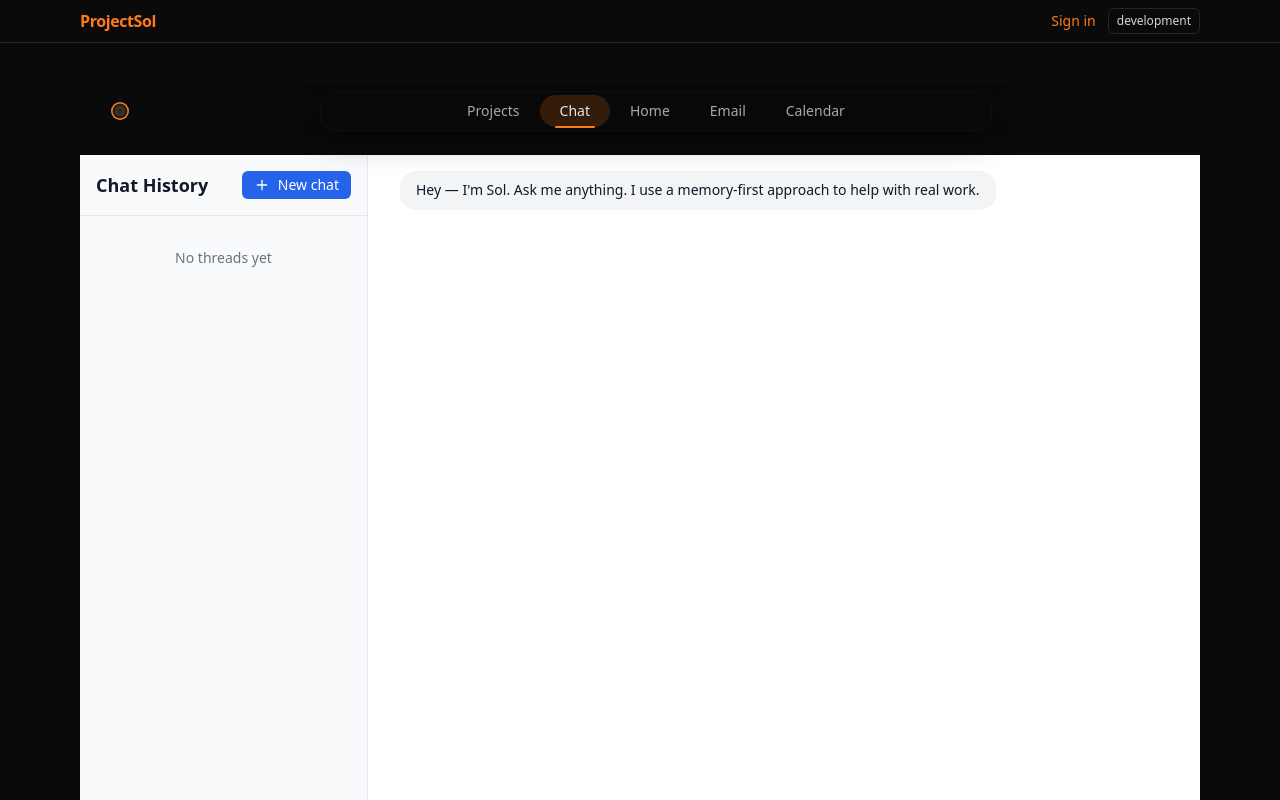
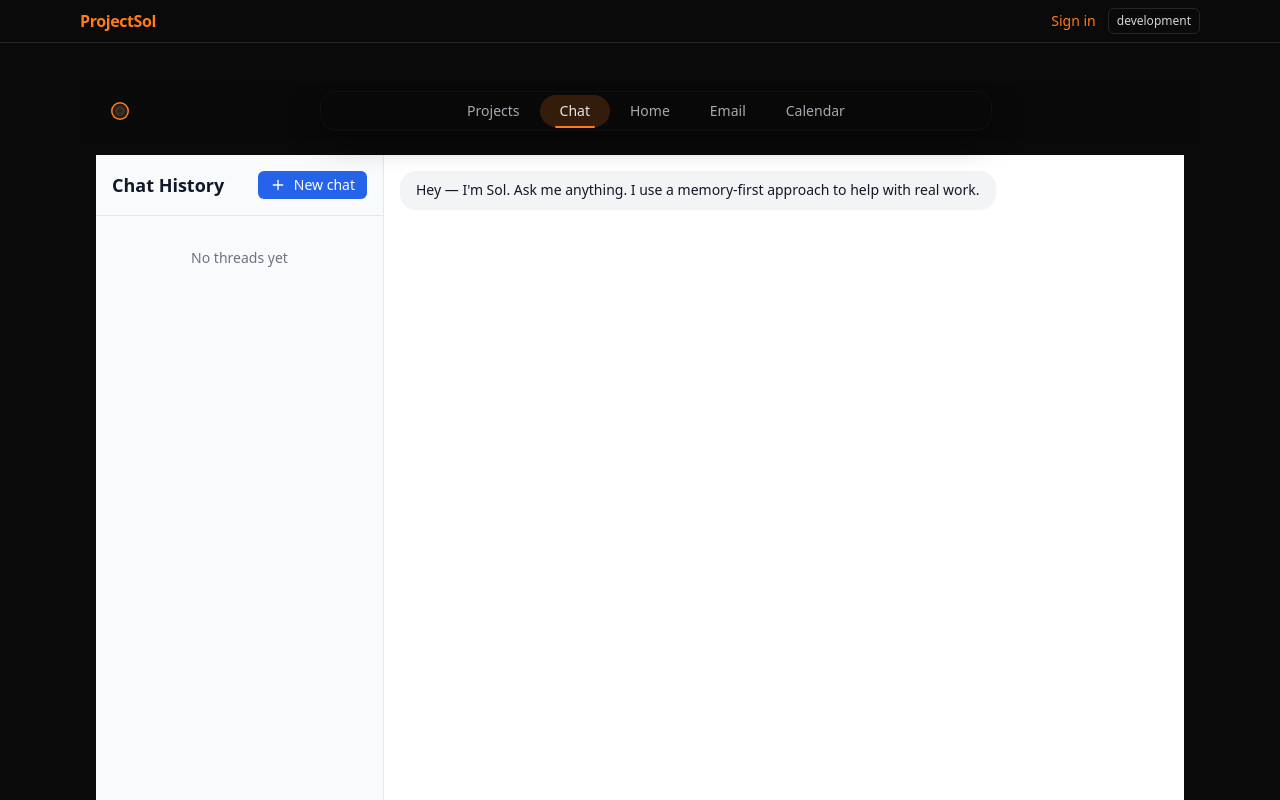
Before and after one commit to Siegemoe/projectsol, a Next.js app: page /app/chat in a window 1280 px wide. Shown: the top 800 px of the page. Built offline with nearby package versions, Linux system fonts and the light colour scheme; no server answers.

Commit message:
fix(chat): adjust layout overflow behavior for better scrolling experience

```diff
--- a/src/app/app/chat/page.tsx
+++ b/src/app/app/chat/page.tsx
@@ -3,11 +3,11 @@ import Chat2Pane from "@/components/chat/Chat2Pane";
 export default async function AppChatPage() {
   // For development - bypass auth check when running locally
   if (process.env.NODE_ENV === "development") {
-    return (
-      <div className="-mx-2 sm:-mx-4 h-full min-h-0 flex flex-col">
-        <Chat2Pane />
-      </div>
-    );
+  return (
+    <div className="h-full min-h-0 flex flex-col">
+      <Chat2Pane />
+    </div>
+  );
   }
 
   // Production auth check
@@ -28,7 +28,7 @@ export default async function AppChatPage() {
   }
 
   return (
-    <div className="-mx-2 sm:-mx-4 h-full min-h-0 flex flex-col">
+    <div className="h-full min-h-0 flex flex-col">
       <Chat2Pane />
     </div>
   );
--- a/src/app/app/layout.tsx
+++ b/src/app/app/layout.tsx
@@ -30,7 +30,7 @@ export default async function AppLayout({ children }: { children: React.ReactNod
       {/* App shell with central App Bar */}
       <section className="flex-1 flex flex-col overflow-hidden w-full">
         <AppBar />
-        <div className="flex-1 min-h-0 overflow-x-visible overflow-y-hidden px-2 pt-2 pb-0 sm:px-4 sm:pt-4 sm:pb-0">
+        <div className="flex-1 min-h-0 overflow-x-visible overflow-y-auto px-2 pt-2 pb-0 sm:px-4 sm:pt-4 sm:pb-0">
           <PageTransition>{children}</PageTransition>
         </div>
       </section>
```
